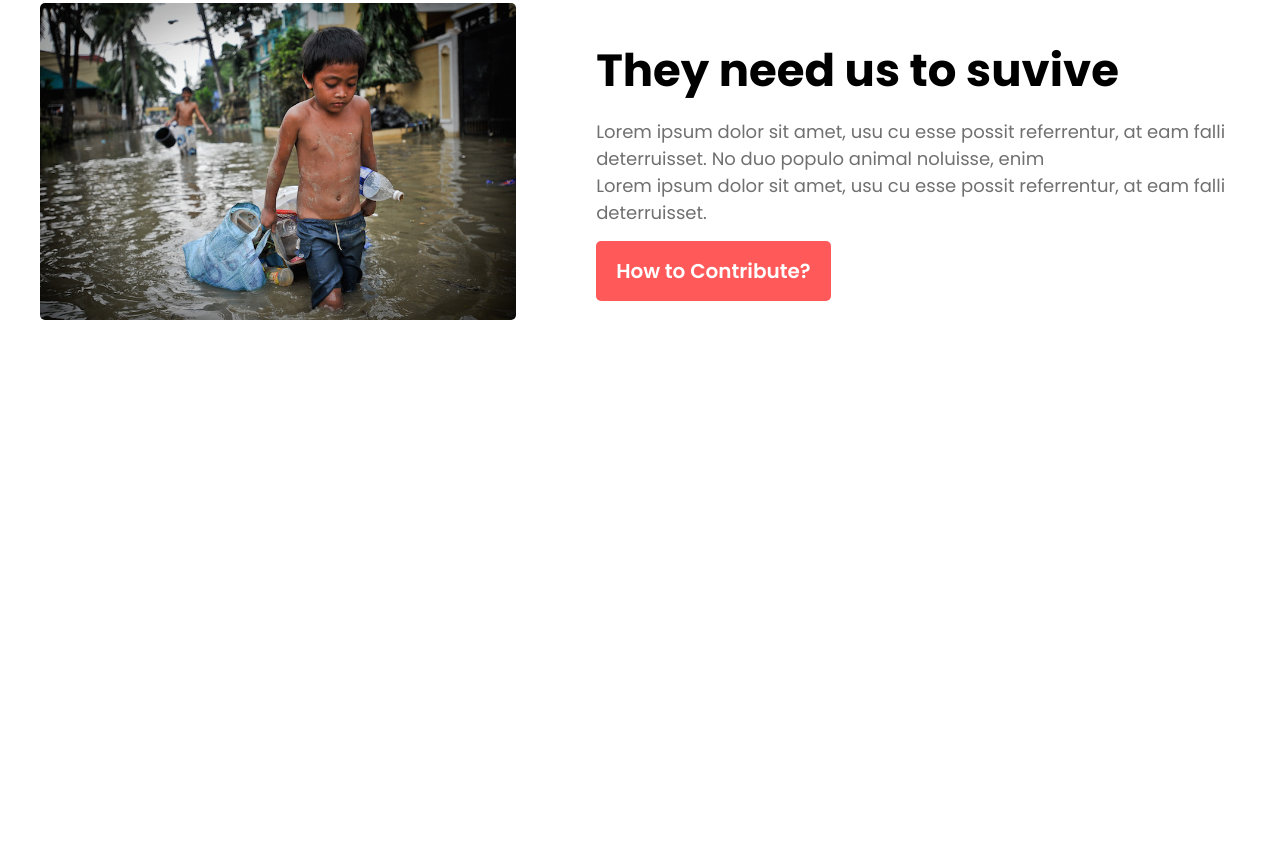
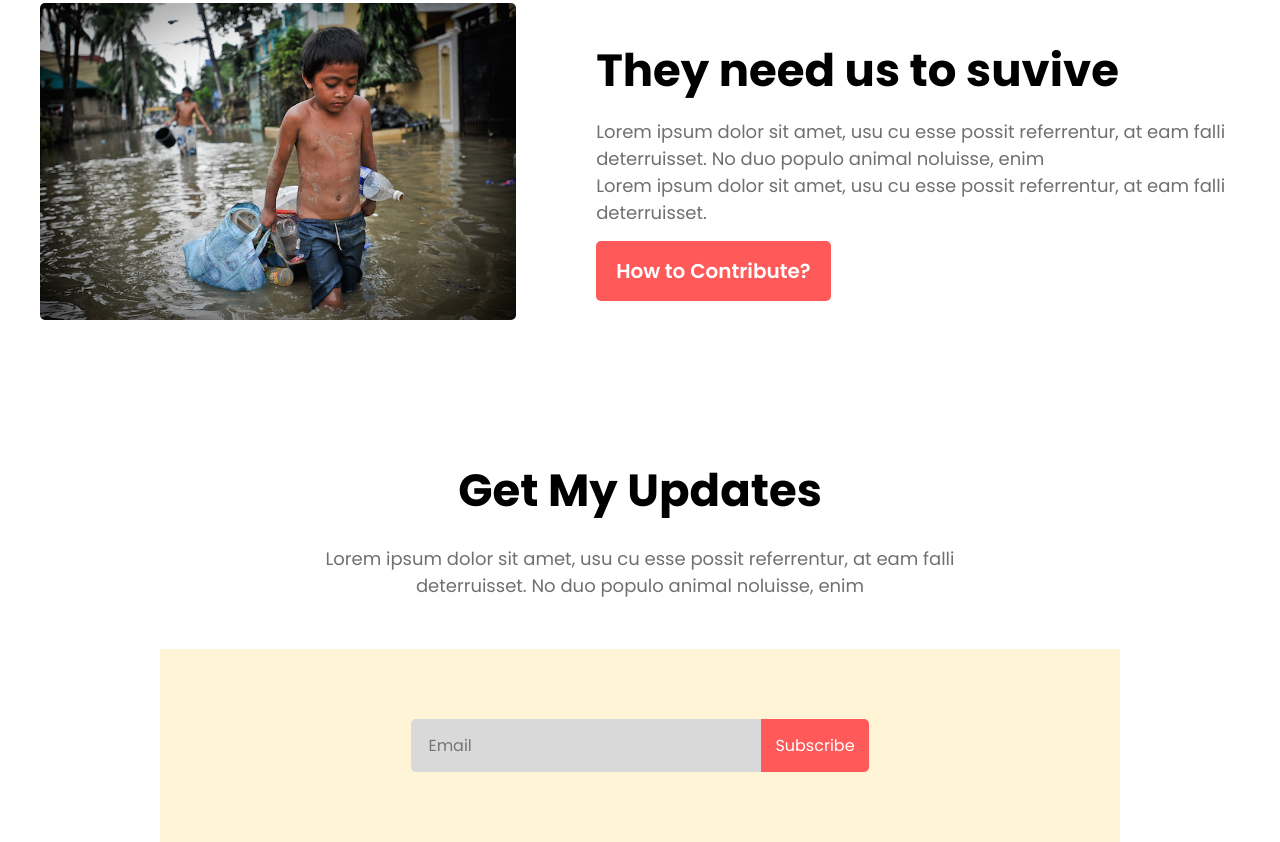
Before and after one commit to tanvirsiraj/donate-today, a plain HTML site: page index.html in a window 1280 px wide. Shown: the part 2508-3350 px from the top of the page. Before the commit the page ends 2835 px from the top, so only its background shows below. Drawn offline with Linux system fonts and the light colour scheme.

Commit message:
update section added

```diff
--- a/index.html
+++ b/index.html
@@ -127,7 +127,21 @@
                 </div>
             </div>
         </section>
+        <!-- updates section  -->
+        <section class="updates wrapper">
+            <h2 class="section-title">
+                Get My Updates
 
+            </h2>
+            <p class="section-description">
+                Lorem ipsum dolor sit amet, usu cu esse possit referrentur, at eam falli deterruisset. No duo populo
+                animal noluisse, enim
+            </p>
+            <div class="subscription-area">
+                <input type="email" name="" id="" placeholder="Email">
+                <button>Subscribe</button>
+            </div>
+        </section>
     </main>
     <footer>
 
--- a/styles/main.css
+++ b/styles/main.css
@@ -227,3 +227,55 @@ header div {
     width: 100%;
     border-radius: 5px;
 }
+
+/* updates styles  */
+.updates .section-description {
+    max-width: 700px;
+    margin-left: auto;
+    margin-right: auto;
+}
+
+.updates {
+    padding: 0 120px;
+}
+
+.updates .section-description {
+    margin-bottom: 50px;
+}
+
+.subscription-area {
+    background: #FFF4D6;
+    padding: 70px 180px;
+    display: flex;
+    justify-content: center;
+    align-items: center;
+}
+
+.subscription-area input,
+button {
+    border: none;
+    outline: none;
+    border-radius: 5px;
+}
+
+.subscription-area input {
+    padding: 14px 17px;
+    font-weight: 500;
+    font-size: 16px;
+    color: var(--secondary-color);
+    background-color: #D9D9D9;
+    border-top-right-radius: 0;
+    border-bottom-right-radius: 0;
+
+}
+
+.subscription-area button {
+    border-top-left-radius: 0;
+    border-bottom-left-radius: 0;
+    background: var(--primary-color);
+    color: var(--light-color);
+    padding: 14px;
+    font-weight: 500;
+    font-size: 16px;
+    text-align: center;
+}
```
